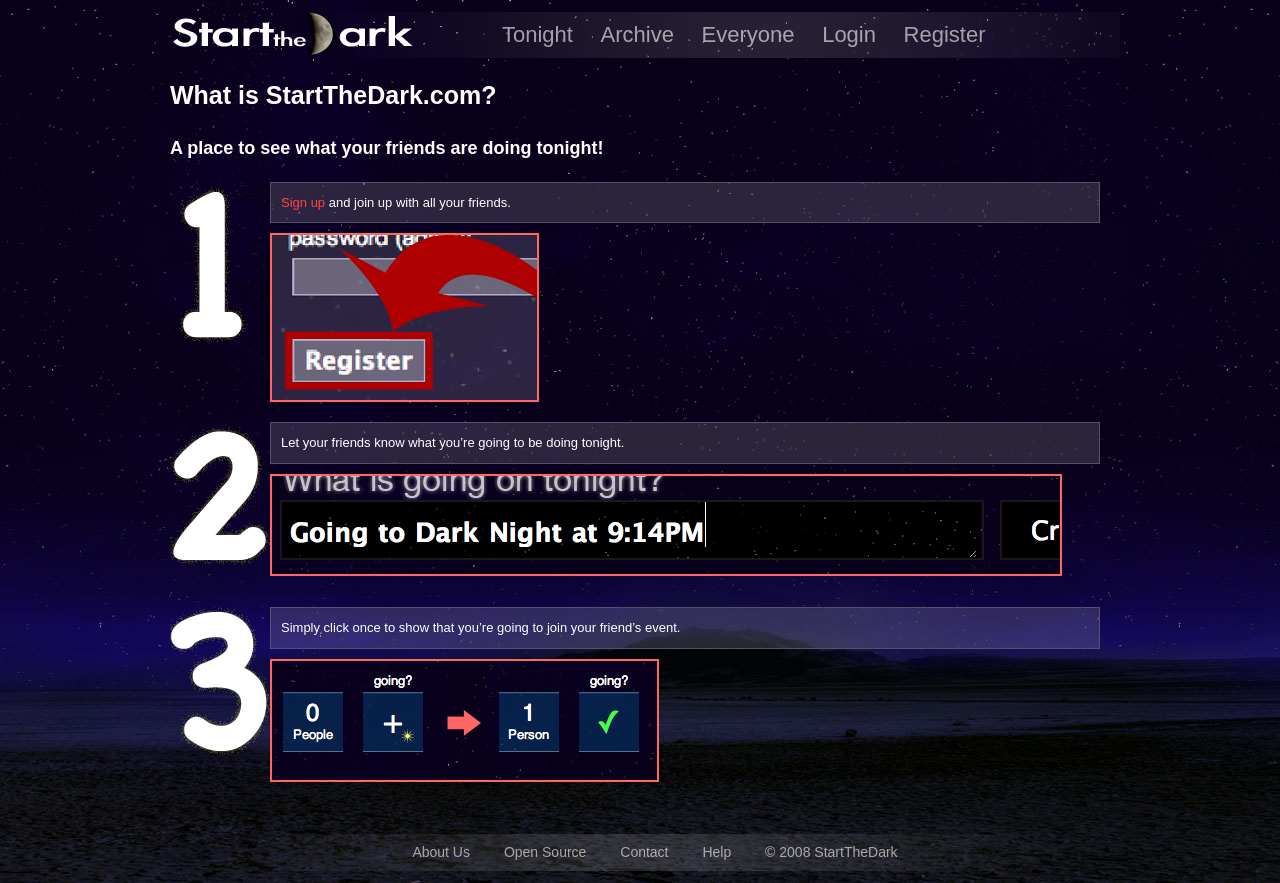
After one commit to ericflo/startthedark, a Django app: template templates/index.html in a window 1280 px wide. The commit adds this page. Run offline with Django 3.2, Linux system fonts and the light colour scheme; the template is opened without the code that fills it, so the values that code supplies are empty; parts of the project's set-up code (start-up, migrations or seed data) failed here and were passed over.

Commit message:
Many changes, as usual.

```diff
--- a/media/css/screen.css
+++ b/media/css/screen.css
@@ -1,5 +1,9 @@
 /* General Stuff */
-body { background: #000000 url('../img/background.jpg') no-repeat 50% 0; color: white; }
+body {
+    background: #000000 url('../img/background.jpg') no-repeat 50% 0;
+    color: white;
+    font-family: sans-serif;
+}
 h2 { font-size: 18px; }
 
 /* Logo */
@@ -35,6 +39,53 @@ h2 { font-size: 18px; }
     padding-right: 20px;
 }
 
+/* Index */
+h3.index_title {
+    float: left;
+    width: 100px;
+    height: 165px;
+    text-indent: -9000px;
+    background-image: url('../img/numbers.png');
+}
+p.index_step {
+    background: url('../img/form_bg.png');
+    border: 1px solid #565169;
+    padding: 10px;
+    margin: 10px;
+    margin-left: 100px;
+}
+p.index_step a {
+    text-decoration: none;
+    color: #FF4444;
+}
+.step_detail {
+    margin-left: 100px;
+    text-indent: -9000px;
+    margin-bottom: 10px;
+    border: 2px solid #FF6666;
+}
+h3#step_1 { background-position: 0px; }
+a#step_1_detail {
+    display: block;
+    height: 165px;
+    width: 265px;
+    background-image: url('../img/step1.png');
+}
+
+h3#step_2 { background-position: 230px; }
+p#step_2_detail {
+    height: 98px;
+    width: 788px;
+    background-image: url('../img/step2.png');
+}
+
+h3#step_3 { background-position: 105px; }
+p#step_3_detail {
+    height: 119px;
+    width: 385px;
+    background-image: url('../img/step3.png');
+}
+
 /* Messages */
 ul.messages li {
     display: block;
@@ -64,7 +115,7 @@ ul.messages li a.clear_button {
 
 /* New Event */
 #event_description_field {
-    background: url('../img/starry_background.png') no-repeat 50% 0;
+    background: url('../img/starry_background.png') 50% 0;
     height: 60px;
 }
 #event_description_field textarea {
@@ -315,6 +366,16 @@ div.follow input {
     font-weight: bold;
 }
 
+/* Settings */
+#settings a {
+    color: #FF4444;
+    font-size: 18px;
+    text-decoration: none;
+}
+#settings a:hover {
+    color: #FF2222;
+}
+
 /* Pagination */
 .pagination {
     font-weight: bold;
@@ -351,7 +412,7 @@ div.follow input {
     width: 100%;
     background: url('../img/list_gradient.png') no-repeat 50% 0;
     text-align: center;
-    font-size: 18px;
+    font-size: 14px;
     padding: 8px 0px 8px 0px;
     float: left;
 }
--- a/settings.py
+++ b/settings.py
@@ -77,6 +77,7 @@ MIDDLEWARE_CLASSES = (
     'django.contrib.auth.middleware.AuthenticationMiddleware',
     'django.middleware.doc.XViewMiddleware',
     'pagination.middleware.PaginationMiddleware',
+    'middleware.DebugFooter',
 )
 
 ROOT_URLCONF = 'startthedark.urls'
--- /dev/null
+++ b/templates/index.html
@@ -0,0 +1,21 @@
+{% extends "base.html" %}
+
+{% block main_content %}
+<h1 id="index_question">What is StartTheDark.com?</h1>
+<h2 id="index_response">A place to see what your friends are doing tonight!</h2>
+
+<h3 id="step_1" class="index_title">Step 1:</h3>
+<p class="index_step"><a href="{% url registration_register %}">Sign up</a> and join up with all your friends.</p>
+<a id="step_1_detail" class="step_detail" href="{% url registration_register %}">Register Now</a>
+<div class="clear"></div>
+
+<h3 id="step_2" class="index_title">Step 2:</h3>
+<p class="index_step">Let your friends know what you&rsquo;re going to be doing tonight.</p>
+<p id="step_2_detail" class="step_detail">The event input makes it quick to let your friends know how you are doing.</p>
+<div class="clear"></div>
+
+<h3 id="step_3" class="index_title">Step 3:</h3>
+<p class="index_step">Simply click once to show that you&rsquo;re going to join your friend&rsquo;s event.</p>
+<p id="step_3_detail" class="step_detail">Clicking the &lquo;plus&rquo; button says that you will be going to do the same thing as your friend.</p>
+<div class="clear"></div>
+{% endblock %}
--- a/templates/misc/settings.html
+++ b/templates/misc/settings.html
@@ -2,7 +2,7 @@
 
 {% block main_content %}
     <h1>Settings</h1>
-    <h2>Here are some of the things you can do with your account:</h2>
+    <h2>Here are some of the things that you can do with your account:</h2>
     <ul id="settings">
         <li><a href="{% url auth_password_change %}">Change Your Password</a></li>
     </ul>
--- a/templates/registration/registration_form.html
+++ b/templates/registration/registration_form.html
@@ -6,6 +6,12 @@
     <form method="POST" class="standard" action="">
         <ul>
             {{ form.as_ul }}
+
+            <li><label for="id_username">username:</label> <input id="id_username" type="text" class="required" name="username" maxlength="30" /></li>
+            <li><label for="id_email">email address:</label> <input id="id_email" type="text" class="required" name="email" maxlength="75" /></li>
+            <li><label for="id_password1">password:</label> <input id="id_password1" type="password" class="required" name="password1" /></li>
+            <li><label for="id_password2">password (again):</label> <input id="id_password2" type="password" class="required" name="password2" /></li>
+
         </ul>
         <input type="submit" value="Register" />
     </form>
```
Also changed, not shown: events/views.py (+8 -5 lines), templates/events/tonight.html (+5 -3 lines), urls.py (+1 -6 lines), events/models.py (line endings or trailing spaces), media/img/numbers.png (added), media/img/step1.png (added), media/img/step2.png (added), media/img/step3.png (added).
